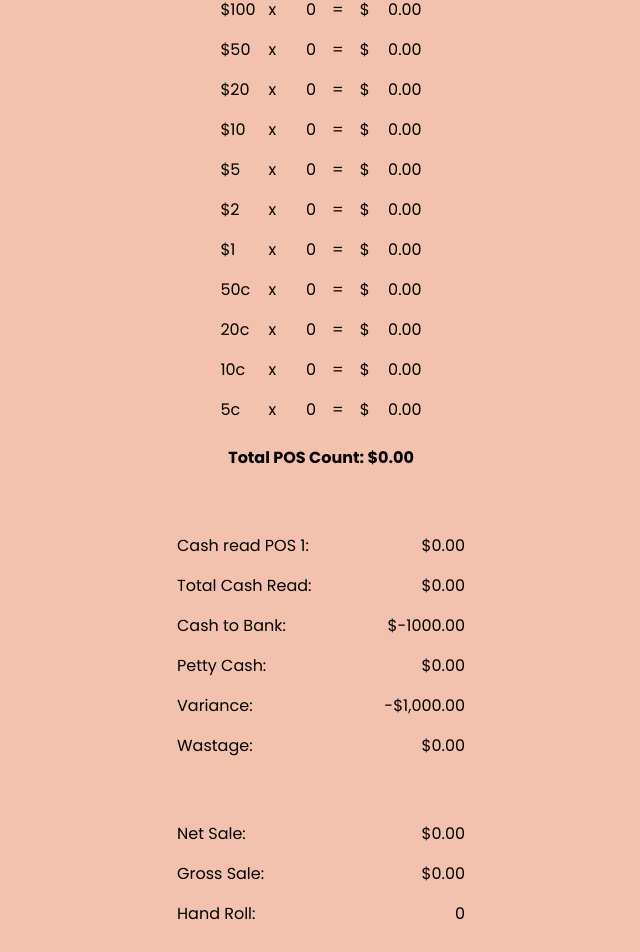
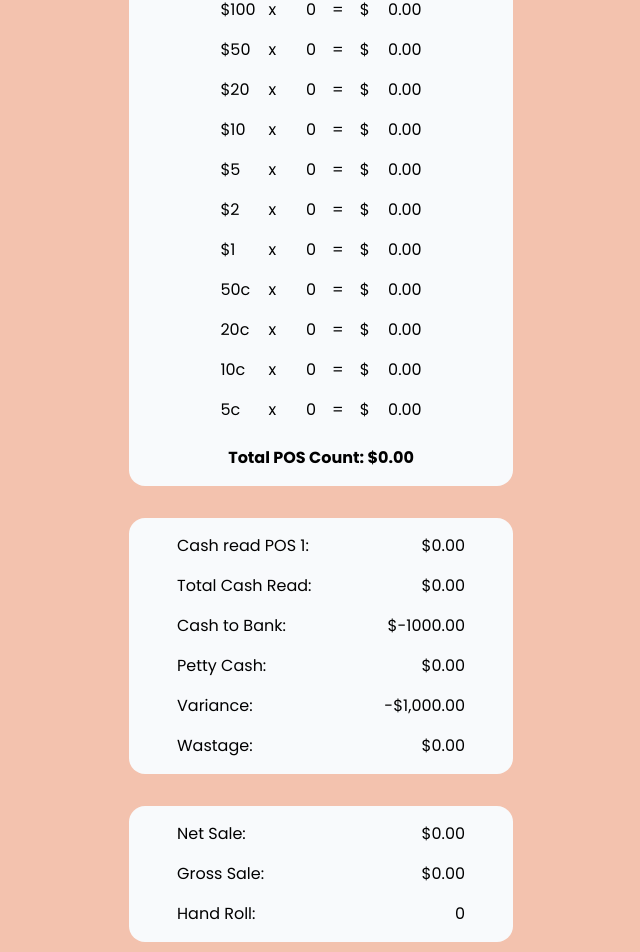
Before and after one commit to G-Tang2/sushi-sushi-EOD, a Next.js app: page /summary in a window 1280 px wide. Shown: the part 174-1126 px from the top of the page, without its empty margins (143-783 px from the left). Built offline with nearby package versions, Linux system fonts and the light colour scheme.

Commit message:
changed custom colour to tailwind colour

```diff
--- a/app/bank-takings/page.tsx
+++ b/app/bank-takings/page.tsx
@@ -38,7 +38,7 @@ const totalTillAtom = React.useMemo(
       <main className="flex min-h-screen w-full max-w-3xl flex-col items-center sm:items-start">
         <h1 className="my-8 text-4xl font-bold">Bank Takings</h1>
         {/* Total value display */}
-        <div className="bg-custom-cream w-sm py-4 px-6 mb-2 rounded-2xl">
+        <div className="bg-slate-50 w-sm py-4 px-6 mb-2 rounded-2xl">
           <p>Total POS count = ${totalTill.toFixed(2)}</p>
           <p>Total cash to be banked: ${(total - FLOAT).toFixed(2)}</p>
         </div>
--- a/app/eod-report/page.tsx
+++ b/app/eod-report/page.tsx
@@ -100,7 +100,7 @@ export default function EODReport() {
     <div className="flex min-h-screen items-center justify-center ">
       <main className="flex min-h-screen w-full max-w-3xl flex-col items-center sm:items-start">
         <h1 className="my-8 text-4xl font-bold">End of Day Report</h1>
-        <div className="flex flex-col gap-2 bg-custom-cream w-sm py-4 px-6 mb-2 rounded-2xl">
+        <div className="flex flex-col gap-2 bg-slate-50 w-sm py-4 px-6 mb-2 rounded-2xl">
           <label className="flex justify-between items-center">
             Handroll Count:
             <input
@@ -135,7 +135,7 @@ export default function EODReport() {
             </div>
           </label>
         </div>
-        <div className="flex flex-col gap-2 bg-custom-cream w-sm py-4 px-6 mb-2 rounded-2xl">
+        <div className="flex flex-col gap-2 bg-slate-50 w-sm py-4 px-6 mb-2 rounded-2xl">
           {atoms.map((atom, idx) => (
             <React.Fragment key={idx}>
               {idx !== 0 && <hr className="my-2 border-gray-600" />}
--- a/app/summary/page.tsx
+++ b/app/summary/page.tsx
@@ -75,7 +75,7 @@ export default function Home() {
         <p className="font-medium text-lg">
           {dateString} {dayName}
         </p>
-        <div className="bg-custom-cream rounded-2xl w-sm p-4 m-4 space-y-4">
+        <div className="bg-slate-50 rounded-2xl w-sm p-4 m-4 space-y-4">
           <div className="flex flex-col justify-between items-center">
             {Object.entries(tillQuantities).map(([label, value]) => {
               const denom = denominations.find((d) => d.label === label);
@@ -99,7 +99,7 @@ export default function Home() {
             Total POS Count: ${totalTill.toFixed(2)}
           </p>
         </div>
-        <div className="bg-custom-cream rounded-2xl w-sm px-12 py-4 m-4 space-y-4">
+        <div className="bg-slate-50 rounded-2xl w-sm px-12 py-4 m-4 space-y-4">
           {sales.map((atom, index) => (
             <SingleSales key={index} salesAtom={atom} index={index} />
           ))}
@@ -119,7 +119,7 @@ export default function Home() {
             Wastage: <p>${wastage.toFixed(2)}</p>
           </div>
         </div>
-        <div className="bg-custom-cream rounded-2xl w-sm px-12 py-4 m-4 space-y-4">
+        <div className="bg-slate-50 rounded-2xl w-sm px-12 py-4 m-4 space-y-4">
           <div className="flex justify-between">
             Net Sale: <p>${totalSales.totalNetSales.toFixed(2)}</p>
           </div>
--- a/components/ui/MoneyCounter/index.tsx
+++ b/components/ui/MoneyCounter/index.tsx
@@ -30,9 +30,9 @@ export default function MoneyCounter({
   const [total] = useAtom(totalAtom);
 
   return (
-    <div className="bg-custom-cream rounded-2xl w-sm p-4 space-y-4">
+    <div className="bg-slate-50 rounded-2xl w-sm p-4 space-y-4">
       {/* Header Row: aligned with columns */}
-      <div className="flex text-white rounded-md bg-custom-peach py-1 items-center mb-2 font-semibold">
+      <div className="flex text-white rounded-md bg-neutral-800 py-1 items-center mb-2 font-semibold">
         <div className="w-10 mx-2"></div>
         <div className="w-28 text-center mx-4">Loose</div>
         <div className="w-28 text-center mx-4">{rollsAtom ? "Rolls" : ""}</div>
```
